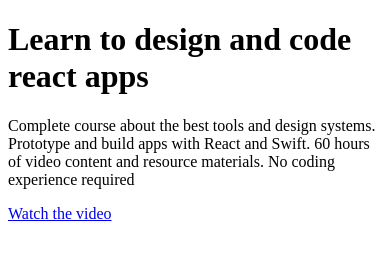
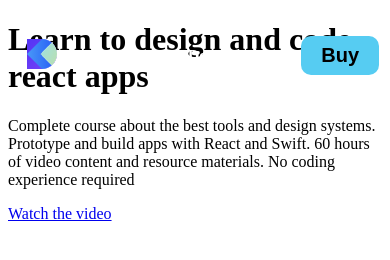
Before and after one commit to Johnyoat/react-exp, a Gatsby site: page / in a window 390 px wide. Built offline with nearby package versions, Linux system fonts and the light colour scheme; Gatsby itself is replaced by a stand-in of ours.

Commit message:
adaptive layout with css grid

```diff
--- /dev/null
+++ b/src/components/Header.css
@@ -0,0 +1,46 @@
+.Header{
+    position: fixed;
+    width: 100%;
+    padding: 50px 0;
+    z-index: 100;
+}
+
+.HeaderGroup{
+    max-width: 800px;
+    margin: 0 auto;
+    text-align: center;
+    display: grid;
+    grid-template-columns: repeat(5,auto);
+    align-items: center;
+    align-content: center;
+}
+
+.Header a{
+    color: white;
+    font-weight: 700;
+}
+
+.Header button{
+    padding: 8px 20px;
+    font-size: 20px;
+    background: #56CCF2;
+    border-radius: 10px;
+    border: none;
+    font-weight: 700;
+    outline: none;
+    cursor: pointer;
+}
+
+@media (max-width: 640px) {
+    .Header{
+        padding: 15px 0;
+    }
+
+    .HeaderGroup{
+        grid-template-columns: repeat(4,auto);
+    }
+
+    .Header a:nth-child(4){
+        display: none;
+    }
+}
--- a/src/components/header.js
+++ b/src/components/header.js
@@ -1,33 +1,17 @@
 import React from 'react'
 import Link from 'gatsby-link'
+import './Header.css'
 
 const Header = ({ siteTitle }) => (
-  <div
-    style={{
-      background: 'rebeccapurple',
-      marginBottom: '1.45rem',
-    }}
-  >
-    <div
-      style={{
-        margin: '0 auto',
-        maxWidth: 960,
-        padding: '1.45rem 1.0875rem',
-      }}
-    >
-      <h1 style={{ margin: 0 }}>
-        <Link
-          to="/"
-          style={{
-            color: 'white',
-            textDecoration: 'none',
-          }}
-        >
-          {siteTitle}
-        </Link>
-      </h1>
+<div className="Header">
+    <div className="HeaderGroup">
+        <Link to="/"><img width="30" src={require('../images/logo-designcode.svg')}/></Link>
+        <Link to="/courses">Courses</Link>
+        <Link to="/downloads">Downloads</Link>
+        <Link to="/workshops">Workshops</Link>
+        <Link to="/buy"><button>Buy</button></Link>
     </div>
-  </div>
+</div>
 )
 
 export default Header
--- a/src/pages/index.js
+++ b/src/pages/index.js
@@ -1,8 +1,10 @@
 import React from 'react'
 import Link from 'gatsby-link'
+import Header from "../components/header";
 
 const IndexPage = () => (
     <div>
+        <Header/>
         <div className="Hero">
             <div className="HeroGroup">
                 <h1>Learn to design and code react apps</h1>
```
Also changed, not shown: src/layouts/index.css (+15 -1 lines).
